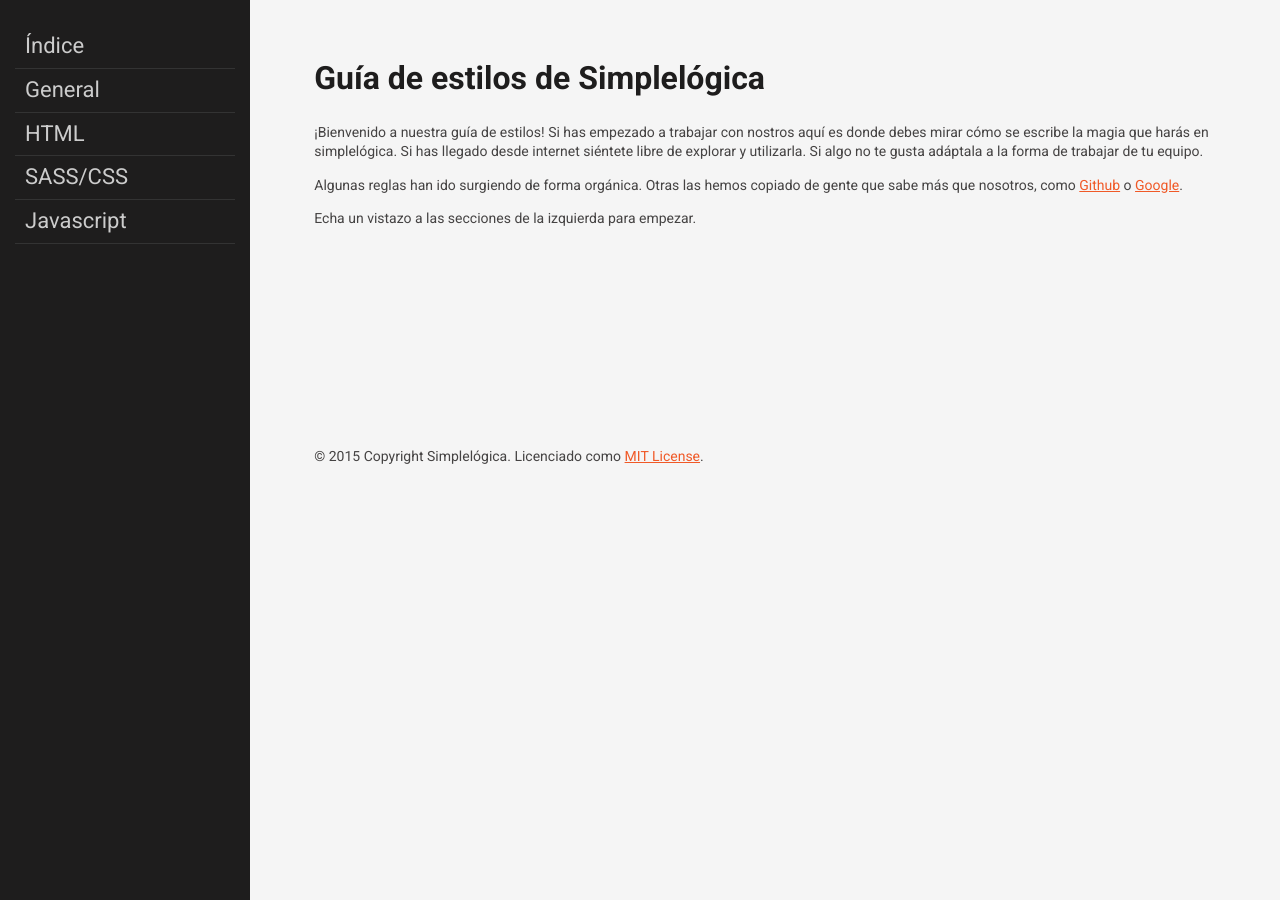
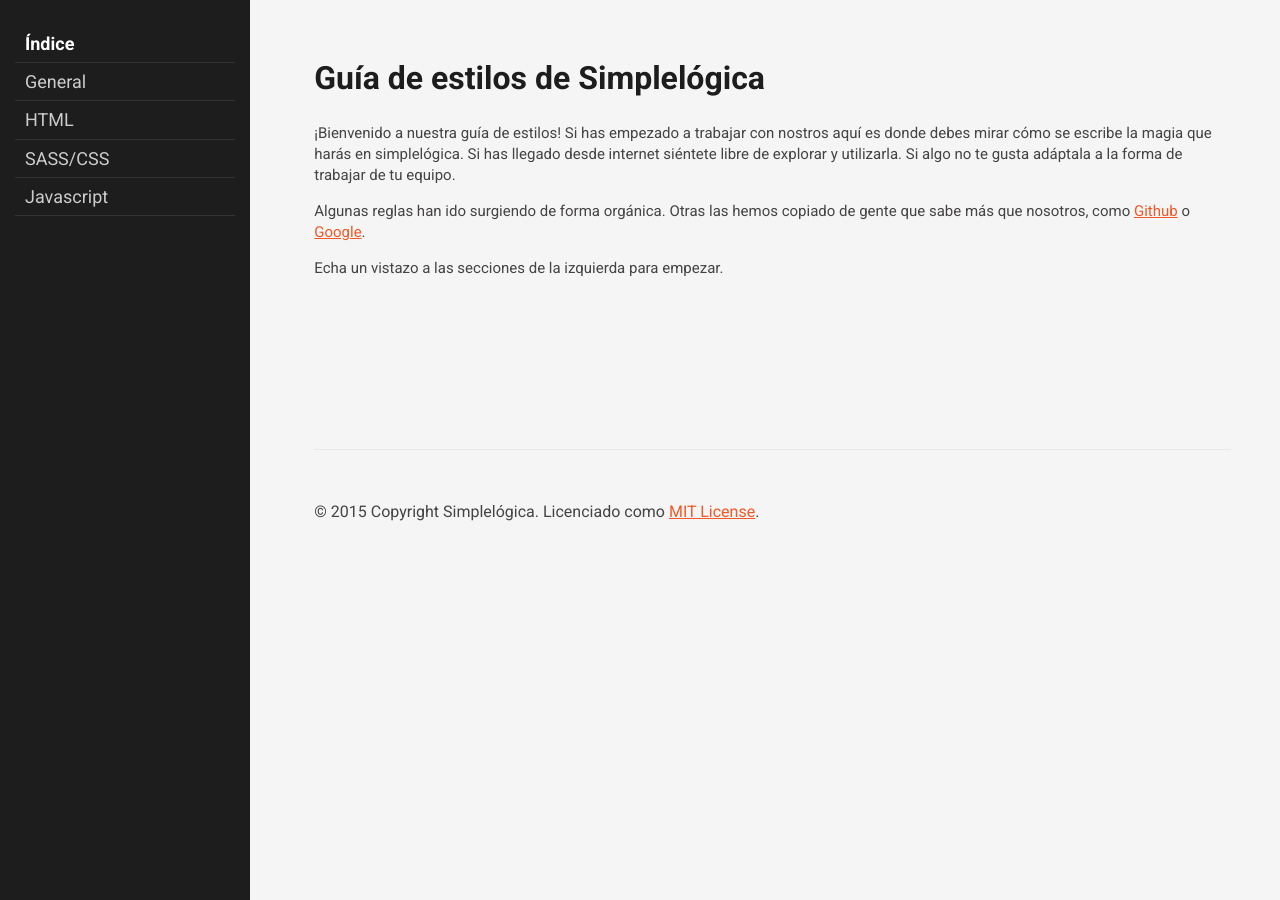
Before and after one commit to simplelogica/styleguides, a Jekyll site: the page built from index.md, in a window 1280 px wide. Built offline with Jekyll 4.4.1, drawn with Linux system fonts in a browser that asks for light colours; nearby versions of some CDN libraries; Markdown is read by kramdown in place of the engine named in the settings.

Commit message:
Ajustes varios de layout

```diff
--- a/_includes/footer.html
+++ b/_includes/footer.html
@@ -1,5 +1,3 @@
 <footer class="site-footer">
-  <div class="wrapper">
-    <p class="copy">© 2015 Copyright Simplelógica. Licenciado como <a href="http://opensource.org/licenses/MIT">MIT License</a>.</p>
-  </div>
+  <p class="copy">© 2015 Copyright Simplelógica. Licenciado como <a href="http://opensource.org/licenses/MIT">MIT License</a>.</p>
 </footer>
--- a/_layouts/default.html
+++ b/_layouts/default.html
@@ -11,9 +11,10 @@
       <div class="wrapper">
         {{ content }}
       </div>
+
+      {% include footer.html %}
     </section>
 
-    {% include footer.html %}
 
   </body>
 
--- a/_sass/_base.scss
+++ b/_sass/_base.scss
@@ -1,9 +1,12 @@
+* {
+  -webkit-box-sizing: border-box;
+    -moz-box-sizing: border-box;
+         box-sizing: border-box;
+}
+
 body {
   background: $bg;
   color: $text;
-  margin: 0 20px 0 285px;
-  font-size: 14px;
-  line-height: 1.4;
 }
 
 .wrapper {
@@ -14,5 +17,18 @@ body {
 }
 
 .page-content {
-  padding-bottom: 120px;
+  padding: 0 20px 0 285px;
 }
+
+.site-footer {
+  @extend .wrapper;
+  margin-top: 120px;
+  border-top: 1px solid $border;
+  .copy {
+    font-size: 16px;
+    color: $text;
+    a {
+      border-bottom: 0;
+    }
+  }
+}
--- a/_sass/_menu.scss
+++ b/_sass/_menu.scss
@@ -2,7 +2,7 @@
   background: $dark;
   position: fixed;
   padding: 15px;
-  width: 220px;
+  width: 250px;
   left: 0;
   top: 0;
   bottom: 0;
@@ -14,7 +14,7 @@
   list-style: none;
 }
 .site-nav li {
-  font-size: 22px;
+  font-size: 18px;
   margin: 0;
   border-bottom: 1px solid #333;
 }
@@ -25,7 +25,7 @@
   text-decoration: none;
   color: #ccc;
 }
-.site-nav .current {
+.site-nav .active {
   color: #fff;
   font-weight: bold;
 }
--- a/_sass/_typography.scss
+++ b/_sass/_typography.scss
@@ -1,6 +1,8 @@
 body {
   font-family: 'Roboto', Arial, sans-serif;
   color: $text;
+  font-size: 15px;
+  line-height: 1.4;
 }
 
 
--- a/css/main.scss
+++ b/css/main.scss
@@ -8,6 +8,7 @@ $bg: #F5F5F5;
 $link: #F05927;
 $text: #454343;
 $dark: #1E1D1D;
+$border: #E7E7EC;
 
 @import "normalize";
 @import "base";
```
